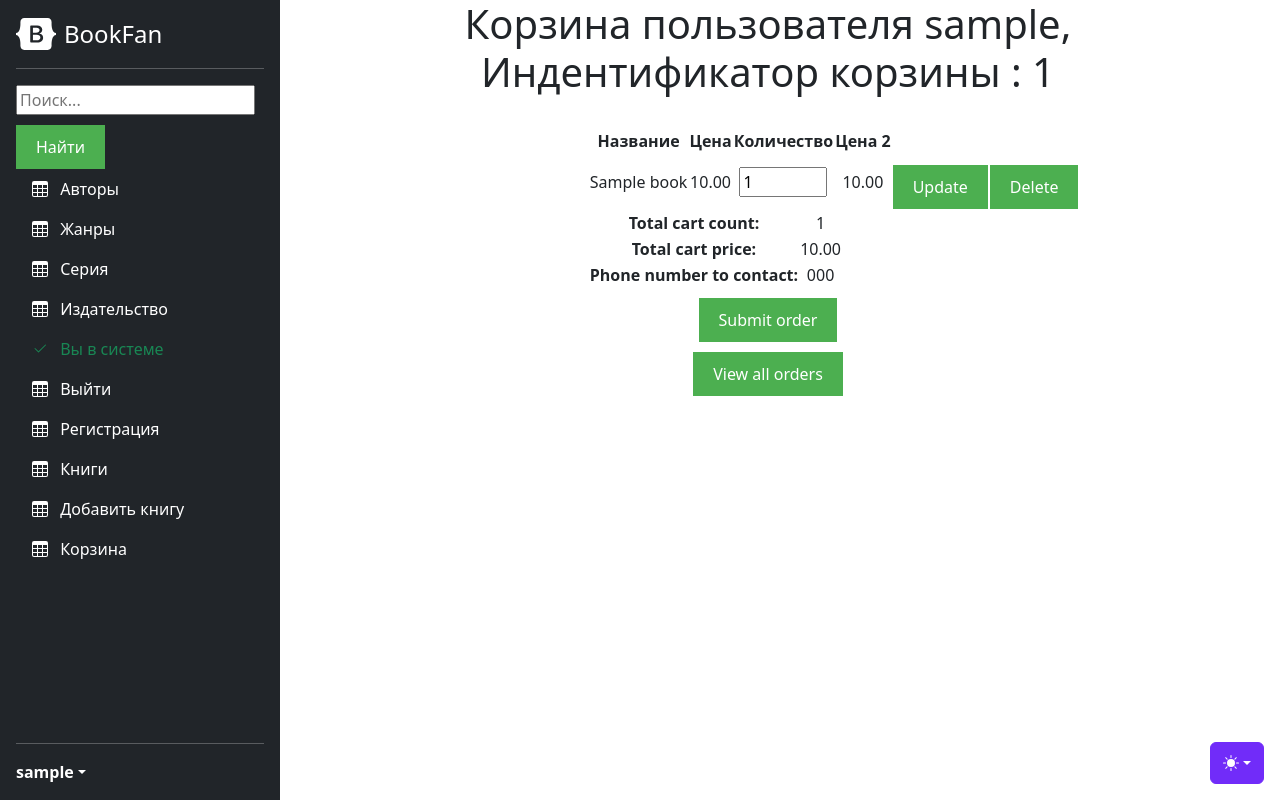
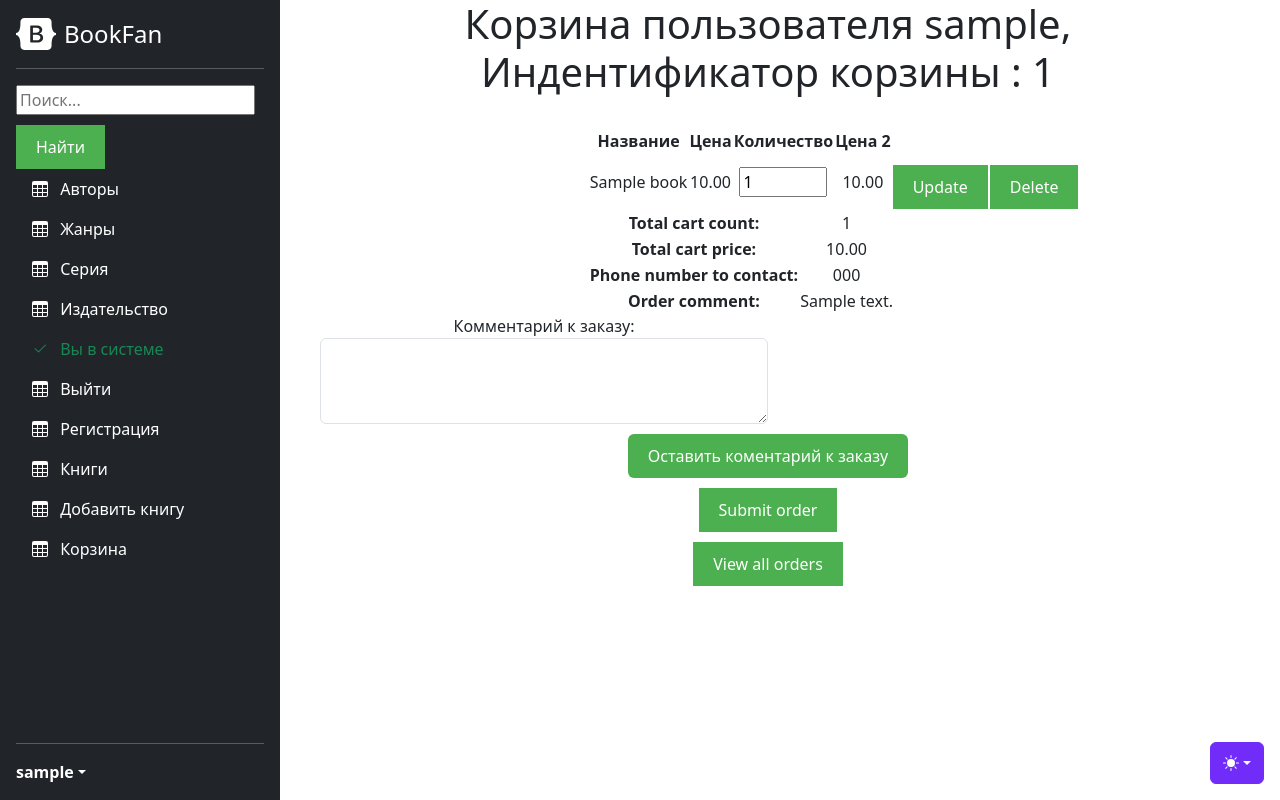
Before and after one commit to SergeyDeryabin19/shop_proj, a Django app: page /cart/cart_view in a window 1280 px wide. Run offline with Django 4.2, Linux system fonts and the light colour scheme; a user stored in the database is signed in; tables that the repository leaves empty hold one stand-in row (values such as "Sample post"); some libraries are stand-ins or nearby versions.

Commit message:
some new fix

```diff
--- a/src/cart/models.py
+++ b/src/cart/models.py
@@ -50,6 +50,14 @@ class Cart(models.Model):
 
     phone = models.CharField(
         max_length=15,
+        null=True,
+        blank=True,
+        default=None
+    )
+
+    cart_comment = models.CharField(
+        max_length=255,
+        verbose_name="Cart comment",
         null=True,
         blank=True,
         default=None
@@ -139,5 +147,13 @@ class Order(models.Model):
         auto_now=True
     )
 
+    cart_comment_in_order = models.CharField(
+        max_length=255,
+        verbose_name="Cart comment in order",
+        null=True,
+        blank=True,
+        default=None
+    )
+
     def str(self):
         return f"Order {self.id} by {self.user.username} on {self.created_at}"
--- a/src/cart/templates/cart/cart_view.html
+++ b/src/cart/templates/cart/cart_view.html
@@ -43,12 +43,21 @@
         <tr>
             <th>Total cart price:</th>
             <td>{{ cart.get_result_price_of_cart }}</td></tr>
-
-
         <tr>
             <th>Phone number to contact:</th>
             <td>{{ cart.phone }}</td></tr>
+        <tr>
+            <th>Order comment:</th>
+            <td>{{ cart.cart_comment }}</td></tr>
     </table>
+    <form method="POST" action="{% url 'cart:comment' item_id=cart.id %}">
+        {% csrf_token %}
+        <div class="form-group" style="width: 50%;">
+          <label for="cart_comment">Комментарий к заказу:</label>
+          <textarea class="form-control" id="cart_comment" name="cart_comment" rows="3"></textarea>
+        </div>
+        <button type="submit" class="btn btn-primary">Оставить коментарий к заказу</button>
+      </form>
     {% if user.is_anonymous %}
     <form action="{% url 'cart:update_phone' item_id=cart.id %}" method="POST">
         {% csrf_token %}
@@ -57,7 +66,6 @@
         <button type="submit">Обновить номер телефона</button>
     </form>
     {% endif %}
-
     <form action="{% url 'cart:order_view' cart_id=cart.id %}" method="POST">
         {% csrf_token %}
         <input type="hidden" name="cart_id" value="{{ cart.id }}">
--- a/src/cart/urls.py
+++ b/src/cart/urls.py
@@ -7,6 +7,7 @@ urlpatterns = [
     path('cart_view', views.CartView.as_view(), name='cart_view'),
     path('cart/update/<int:cart_id>/<int:item_id>/', views.CartUpdateView.update_cart, name='update_cart'),
     path('cart/update/<int:item_id>/', views.CartUpdateView.update_phone, name='update_phone'),
+    path('cart/update_comment/<int:item_id>/', views.CartUpdateView.make_comment, name='comment'),
     path('cart/delete/<int:cart_id>/<int:item_id>/', views.CartUpdateView.delete_book, name='delete_book'),
     path('order/view/<int:cart_id>', views.CartUpdateView.create_order, name='order_view'),
     path("orders_all/", views.CartView.orders_all, name="orders_all"),
--- a/src/cart/views.py
+++ b/src/cart/views.py
@@ -10,6 +10,7 @@
 from django.views.decorators.csrf import csrf_exempt
 from django.http import request
 from django.contrib.auth.decorators import login_required
+from user_profile.models import CustomerProfile
 
 # Create your views here.
 
@@ -33,7 +34,13 @@
         if user.is_anonymous:
             user = None
             cart, created = models.Cart.objects.get_or_create(pk=pk)
-        else: cart, created = models.Cart.objects.get_or_create(user=user)
+        elif user.is_authenticated:
+            profile = models.CustomerProfile.objects.get(user=user)
+            cart, created = models.Cart.objects.get_or_create(user=user)
+            print("Phone", profile.phone)
+            print("Cart comment", cart.cart_comment)
+            cart.phone = profile.phone
+            context["profile"] = profile
         # cart, created = models.Cart.objects.get_or_create(pk=pk)
         print(cart, 'asfasf')
         self.request.session['cart_id'] = cart.pk
@@ -102,6 +109,17 @@
         cart.save()
         return redirect('cart:cart_view')
 
+    def make_comment(request, item_id):
+        pk = request.session.get("cart_id")
+        print("CARD ID", item_id)
+        comment = request.POST.get('cart_comment')
+        print("heehehhehheheheheh", comment)
+        # cart, created = models.Cart.objects.get_or_create(pk=pk)
+        cart = models.Cart.objects.get(pk=pk)
+        cart.cart_comment=comment
+        cart.save()
+        return redirect('cart:cart_view')
+
 
     #Удаление книги из корзины
     def delete_book(request, cart_id, item_id):
@@ -136,12 +154,18 @@
                 if book_in_cart.book.quantity_available == 0:
                     book_in_cart.book.is_active = False
                 print(book_in_cart.book.is_active)
+                print("CAART COMENT", cart.cart_comment)
                 print("title 2", book_in_cart.book.title)
                 print("ava quant 2", book_in_cart.book.quantity_available)
                 print("count in order 2", book_in_cart.count)
                 book_in_cart.book.save()
                 order.books.add(book_in_cart)
                 cart.clear_cart
+        print("CAART COMENT", cart.cart_comment)
+        order.cart_comment_in_order = cart.cart_comment
+        order.save()
+        cart.cart_comment = None
+        cart.save()
         self.session['order_id'] = order.pk
         print("order id", self.session['order_id'])
         # print("3.1", models.Cart.objects.get(pk=cart_id))
```
Also changed, not shown: src/cart/migrations/0012_cart_cart_comment_order_cart_comment_in_order.py (added).
